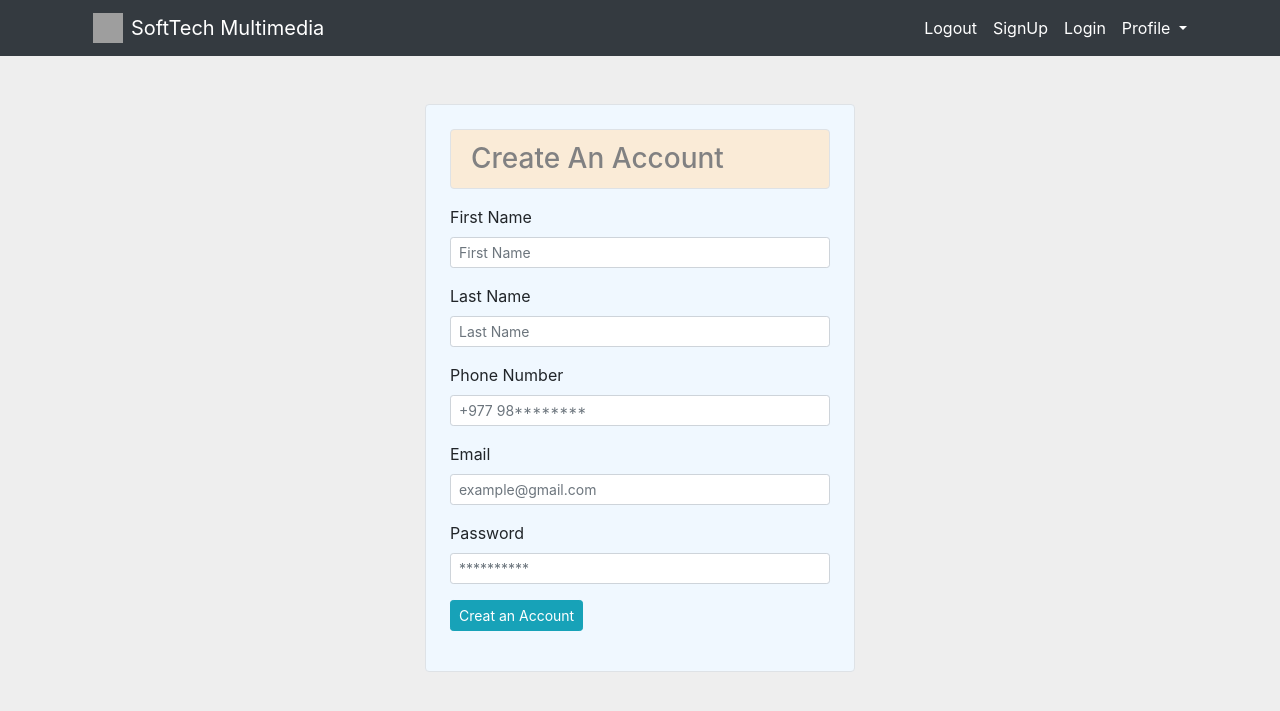
After one commit to sunil-ghimire/News-portal-Django-, a Django app: page /signup in a window 1280 px wide. The commit adds this page. Shown: the top 711 px of the page. Run offline with Django 3.2, Linux system fonts and the light colour scheme; some libraries are stand-ins or nearby versions; grey boxes are pictures that could not be loaded.

Commit message:
done upto Login and Signup Form

```diff
--- a/newsfeed/admin.py
+++ b/newsfeed/admin.py
@@ -1,5 +1,5 @@
 from django.contrib import admin
-from .models import News, Category
+from .models import News, Category, Customer
 
 
 class AdminNews(admin.ModelAdmin):
@@ -13,3 +13,4 @@ class AdminCategory(admin.ModelAdmin):
 # Register your models here.
 admin.site.register(News, AdminNews)
 admin.site.register(Category, AdminCategory)
+admin.site.register(Customer)
--- a/newsfeed/urls.py
+++ b/newsfeed/urls.py
@@ -1,5 +1,8 @@
 from django.urls import path
 from . import views
+
 urlpatterns = [
-    path('',views.index,name='index')
+    path('', views.index, name='index'),
+    path('signup', views.signup, name='signup'),
+    path('login', views.login, name='login'),
 ]
--- a/newsfeed/views.py
+++ b/newsfeed/views.py
@@ -1,5 +1,7 @@
 from django.shortcuts import render
-from .models import News, Category
+from .models import News, Category, Customer
+from django.shortcuts import redirect
+from django.contrib.auth.hashers import make_password, check_password
 
 
 def index(request):
@@ -16,3 +18,89 @@ def index(request):
     data['categories'] = categories
 
     return render(request, 'newsfeed/index.html', data)
+
+
+def validateCustomer(customer):
+    error_message = None
+    if not customer.first_name:
+        error_message = "First Name Required !!"
+    elif len(customer.first_name) < 4:
+        error_message = 'First Name must be 4 char long or more'
+    elif not customer.last_name:
+        error_message = 'Last Name Required'
+    elif len(customer.last_name) < 4:
+        error_message = 'Last Name must be 4 char long or more'
+    elif not customer.phone:
+        error_message = 'Phone Number required'
+    elif len(customer.phone) < 10:
+        error_message = 'Phone Number must be 10 char Long'
+    elif len(customer.password) < 6:
+        error_message = 'Password must be 6 char long'
+    elif len(customer.email) < 5:
+        error_message = 'Email must be 5 char long'
+    elif customer.isExist():
+        error_message = 'Email Address Already Registered'
+    return error_message
+
+
+def registerUser(request):
+    postData = request.POST
+    first_name = postData.get('fname')
+    last_name = postData.get('lname')
+    phone = postData.get('phone')
+    email = postData.get('email')
+    password = postData.get('password')
+
+    values = {
+        'first_name': first_name,
+        'last_name': last_name,
+        'phone': phone,
+        'email': email
+    }
+
+    customer = Customer(first_name=first_name,
+                        last_name=last_name,
+                        phone=phone,
+                        email=email,
+                        password=password)
+    error_message = validateCustomer(customer)
+
+    if not error_message:
+        customer.password = make_password(customer.password)
+        customer.register()
+        return redirect('index')
+    else:
+        data = {
+            'error_message': error_message,
+            'values': values
+        }
+        return render(request, 'newsfeed/signup.html', data)
+
+
+def signup(request):
+    if request.method == "GET":
+        return render(request, 'newsfeed/signup.html', {})
+    else:
+        return registerUser(request)
+
+
+def login(request):
+    if request.method == "GET":
+        return render(request, 'newsfeed/login.html', {})
+    else:
+        email = request.POST.get('email')
+        password = request.POST.get('password')
+        # Customer and get_customer_by_email(email) is from models.py file
+        customer = Customer.get_customer_by_email(email)
+        error_message = None
+        if customer:
+            flag = check_password(password, customer.password)
+            if flag:
+                return redirect('index')
+            else:
+                error_message = "Email or Password Invalid"
+        else:
+            error_message = "Email or Password Invalid"
+        print(email, password)
+        print(customer)
+        return render(request, 'newsfeed/login.html', {'error_message': error_message})
--- a/templates/base.html
+++ b/templates/base.html
@@ -17,7 +17,7 @@
         <img src="https://lh3.googleusercontent.com/proxy/iIsEqmiPKBOA2osKan9CFb105GgUo0pMGq0Ceho-eitWmYXcV9W9SHQA07pY6L8raBK500Ql5R9aeWtlv4kT5kKDXpvQ-84ahA"#}
              width="30" height="30" class="d-inline-block align-top mx-2"
              alt="">
-        <a class="navbar-brand text-white" href="#">SoftTech Multimedia</a>
+        <a class="navbar-brand text-white" href="/">SoftTech Multimedia</a>
         <button class="navbar-toggler" type="button" data-toggle="collapse" data-target="#navbarSupportedContent"
                 aria-controls="navbarSupportedContent" aria-expanded="false" aria-label="Toggle navigation">
             <span class="navbar-toggler-icon"></span>
@@ -34,10 +34,10 @@
                     <a class="nav-link text-white" href="#">Logout <span class="sr-only">(current)</span></a>
                 </li>
                 <li class="nav-item">
-                    <a class="nav-link text-white" href="#">SignUp <span class="sr-only">(current)</span></a>
+                    <a class="nav-link text-white" href="{% url 'signup' %}">SignUp <span class="sr-only">(current)</span></a>
                 </li>
                 <li class="nav-item">
-                    <a class="nav-link text-white" href="#">Login <span class="sr-only">(current)</span></a>
+                    <a class="nav-link text-white" href="{% url 'login' %}">Login <span class="sr-only">(current)</span></a>
                 </li>
 
                 <li class="nav-item dropdown">
@@ -60,18 +60,7 @@
 </nav>
 
 
-<div class="container d-flex">
-    <div class="filter ml-auto p-2">
-        <label for="cars" class="mx-2 my-4">Filter:</label>
 
-        <a href="/">All</a>
-        {% for category in categories %}
-            <a href="/?category={{ category.id }}">{{ category.name }}</a>
-        {% endfor %}
-
-    </div>
-</div>
-<hr>
 <div class="container">
     {% block content %}
     {% endblock content %}
--- /dev/null
+++ b/templates/newsfeed/signup.html
@@ -0,0 +1,61 @@
+{% extends 'base.html' %}
+{% block content %}
+
+    <div class="container">
+        <div class="pt-4 m-4">
+            <div class="col-lg-5 mx-auto border rounded p-4" style="background-color: aliceblue">
+                <h3 class="alert alert-light border rounded" style="background-color: antiquewhite"> Create An
+                    Account</h3>
+                <form action="{% url 'signup' %}" method="post">
+                    {% if error_message %}
+                        <div class="alert alert-danger" role="alert">
+                            {{ error_message }}
+                        </div>
+                    {% endif %}
+                    {% csrf_token %}
+                    <!-- First Name -->
+                    <div class="form-group">
+                        <label for="fname">First Name</label>
+                        <input type="text" name="fname" id="fname" value="{{ values.first_name }}"
+                               class="form-control form-control-sm"
+                               placeholder="First Name" required>
+                    </div>
+
+                    <!-- Last Name -->
+                    <div class="form-group">
+                        <label for="lname">Last Name</label>
+                        <input type="text" name="lname" id="lname" value="{{ values.last_name }}" class="form-control form-control-sm"
+                               placeholder="Last Name" required>
+                    </div>
+
+                    <!-- Phone Number -->
+                    <div class="form-group">
+                        <label for="phone">Phone Number</label>
+                        <input type="text" name="phone" id="phone" value="{{ values.phone }}" class="form-control form-control-sm"
+                               placeholder="+977 98********" required>
+                    </div>
+
+                    <!-- email -->
+                    <div class="form-group">
+                        <label for="email">Email</label>
+                        <input type="email" name="email" id="email" value="{{ values.email }}" class="form-control form-control-sm"
+                               placeholder="example@gmail.com" required>
+                    </div>
+
+                    <!-- password -->
+                    <div class="form-group">
+                        <label for="password">Password</label>
+                        <input type="password" name="password" id="password" class="form-control form-control-sm"
+                               placeholder="**********" required>
+                    </div>
+
+                    <!-- password -->
+                    <div class="form-group">
+                        <input type="submit" class="btn btn-info btn-sm" value="Creat an Account">
+                    </div>
+
+                </form>
+            </div>
+        </div>
+    </div>
+{% endblock content %}
```
Also changed, not shown: newsfeed/models.py (+26 -0 lines), templates/newsfeed/index.html (+18 -1 lines), templates/newsfeed/login.html (added, +39 -0 lines), db.sqlite3, newsfeed/migrations/0006_customer.py (added).
